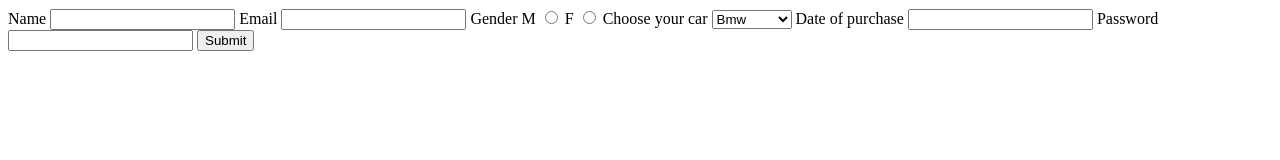
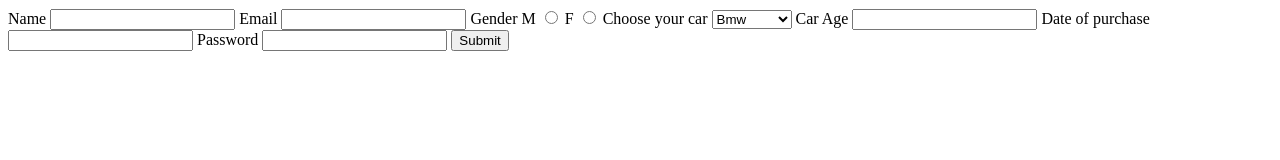
Before and after one commit to acciojob/car-insurance-form-lingalaabhi34, a website: page main.html in a window 1280 px wide. Drawn offline with Linux system fonts and the light colour scheme.

Commit message:
created a submission

```diff
--- a/main.html
+++ b/main.html
@@ -8,7 +8,7 @@
 
 <body>
 	<!-- the entire body must be written by student -->
-	<form>
+	<form method="post">
 		<label for="name">Name</label>
 		<input id="name" type="text" required>
 		<label for="email">Email</label>
@@ -24,6 +24,8 @@
 			<opton>Audi</opton>
 			<option>Mercesez</option>
 		</select>
+		<label for="carage">Car Age</label>
+		<input type="number" id="carage" required>
 		<label for="dop">Date of purchase</label>
 		<input id="dop" text="date" required>
 		<label for="password">Password</label>
```
